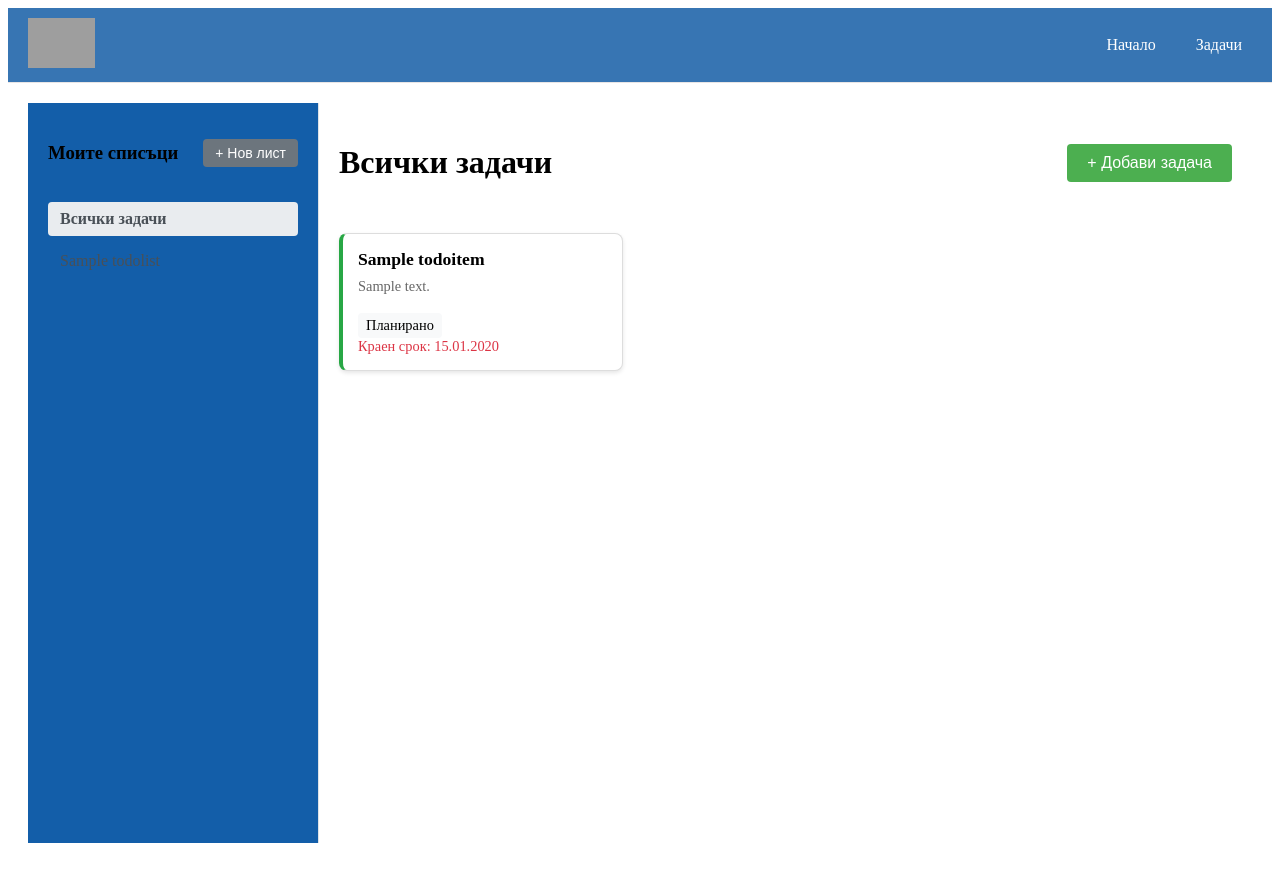
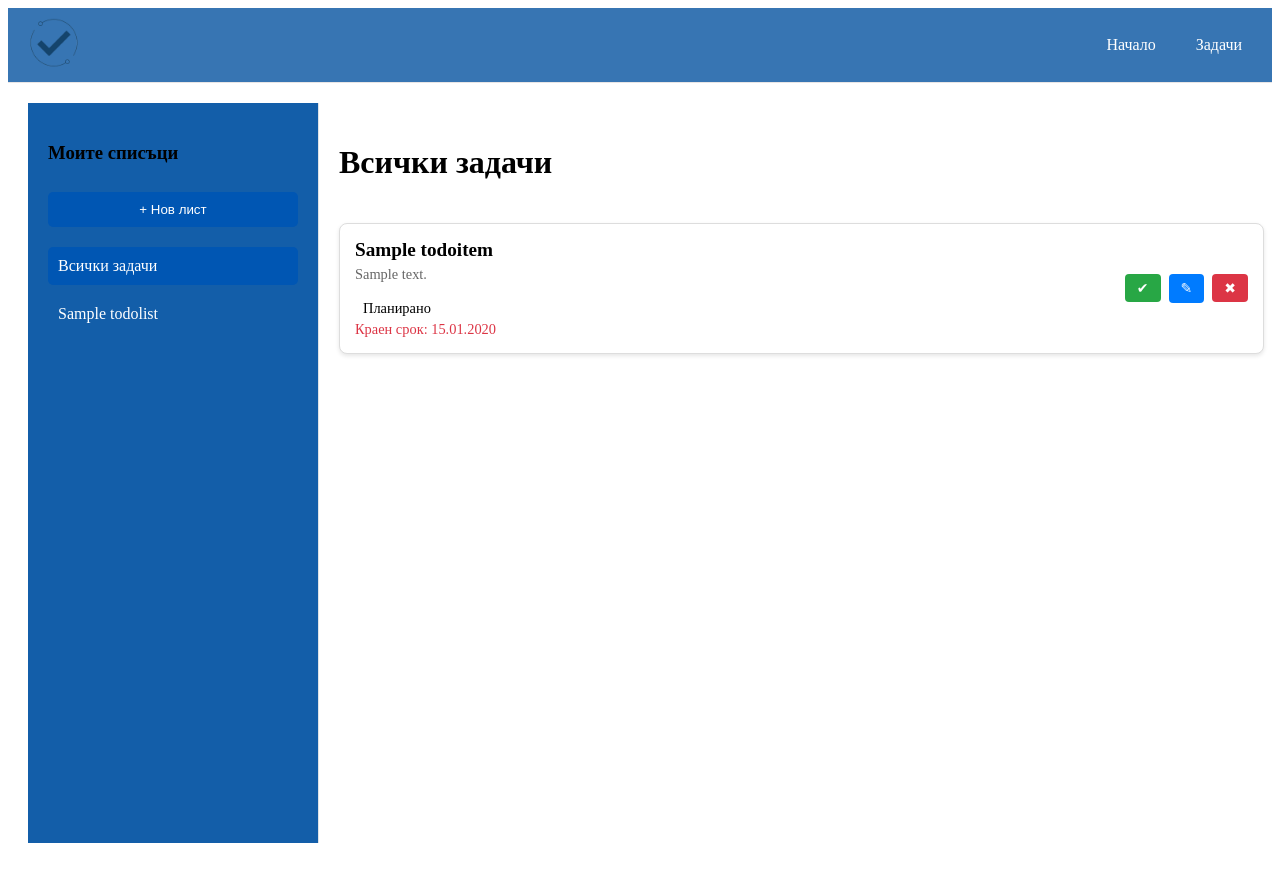
Before and after one commit to Marina-D-G/Focus-Manage-Improve-FMI-, a Django app: page /tasks/ in a window 1280 px wide. Run offline with Django 5.2, Linux system fonts and the light colour scheme; a user stored in the database is signed in; tables that the repository leaves empty hold one stand-in row (values such as "Sample post"); grey boxes are pictures that could not be loaded.

Commit message:
add task functionalities

```diff
--- a/base/templates/header.html
+++ b/base/templates/header.html
@@ -52,7 +52,7 @@
 <body>
     <header>
         <div class="logo">
-            <img src="fmi_icon.png" alt="Моето Лого">
+            <img src="static/fmi_icon.png" alt="Моето Лого">
         </div>
         <nav>
             <a href="{% url 'base:home' %}" class="{% if request.path == '/' %}active{% endif %}">Начало</a>
--- a/base/templates/registration/login.html
+++ b/base/templates/registration/login.html
@@ -2,13 +2,13 @@
 {% block content %}
 <div class="shadow-wrap">
  <div class="form-wrap">
-  <h3>Login </h3>
+  <h3>Вход в FMI</h3>
 <form method="POST">
  {% csrf_token %}
  {{form}}
- <button type="submit">Submit</button>
+ <button type="submit">Вход</button>
 </form>
-<a class="signup-link" href="{% url "base:sign_up" %}">Signup</a>
+<a class="signup-link" href="{% url "base:sign_up" %}">Регистрация</a>
 </div>
 </div>
 {% endblock content %}a
--- a/base/templates/registration/signup.html
+++ b/base/templates/registration/signup.html
@@ -2,13 +2,13 @@
 {% block content %}
 <div class="shadow-wrap">
  <div class="form-wrap">
-  <h3>Signup </h3>
+  <h3>Регистрация в FMI</h3>
 <form method="POST">
  {% csrf_token %}
  {{form}}
- <button type="submit">Submit</button>
+ <button type="submit">Регистрация</button>
 </form>
-<a class="signup-link" href="{% url "base:login" %}">Login</a>
+<a class="signup-link" href="{% url "base:login" %}">Вход</a>
 </div>
 </div>
 {% endblock content %}a
--- a/tasks/templates/tasks.html
+++ b/tasks/templates/tasks.html
@@ -9,10 +9,10 @@
     /* Layout */
     .page-container {
         display: flex;
-        min-height: calc(100vh - 60px); /* Изваждаме височината на header */
+        min-height: calc(100vh - 60px);
     }
 
-    /* Странична навигация */
+    /* Sidebar */
     .sidebar {
         width: 250px;
         background-color: #135ea9;
@@ -22,47 +22,44 @@
 
     .sidebar-header {
         display: flex;
-        justify-content: space-between;
-        align-items: center;
+        flex-direction: column;
+        gap: 10px;
         margin-bottom: 20px;
     }
 
     .add-list-button {
-        background-color: #6c757d;
+        width: 100%;
+        padding: 10px;
+        background-color: #0056b3;
         color: white;
-        padding: 6px 12px;
         border: none;
-        border-radius: 4px;
+        border-radius: 5px;
         cursor: pointer;
-        font-size: 14px;
+        text-align: center;
     }
 
     .todo-lists {
         display: flex;
         flex-direction: column;
-        gap: 8px;
+        gap: 10px;
     }
 
     .list-item {
-        display: flex;
-        align-items: center;
-        padding: 8px 12px;
-        border-radius: 4px;
-        color: #495057;
+        color: white;
         text-decoration: none;
-        transition: background-color 0.2s;
+        padding: 10px;
+        border-radius: 5px;
+        transition: background-color 0.3s;
     }
 
     .list-item:hover {
-        background-color: #e9ecef;
+        background-color: #0056b3;
     }
 
     .list-item.active {
-        background-color: #e9ecef;
-        font-weight: bold;
+        background-color: #0056b3;
     }
 
-    /* Основно съдържание */
     .main-content {
         flex-grow: 1;
         padding: 20px;
@@ -72,46 +69,52 @@
         display: flex;
         justify-content: space-between;
         align-items: center;
-        margin-bottom: 30px;
+        margin-bottom: 20px;
     }
 
     .add-task-button {
-        background-color: #4CAF50;
+        background-color: #28a745;
         color: white;
-        padding: 10px 20px;
-        border: none;
-        border-radius: 4px;
-        cursor: pointer;
-        font-size: 16px;
+        text-decoration: none;
+        padding: 10px 15px;
+        border-radius: 5px;
     }
 
-    .add-task-button:hover {
-        background-color: #45a049;
+    .delete-list-button{
+        background-color: #c11a1a;
+        color: white;
+        text-decoration: none;
+        padding: 10px 15px;
+        border-radius: 5px;
     }
 
-    /* Грид със задачи */
-    .todo-grid {
-        display: grid;
-        grid-template-columns: repeat(auto-fill, minmax(280px, 1fr));
-        gap: 20px;
+    /* Tasks layout */
+    .todo-list {
+        display: flex;
+        flex-direction: column;
+        gap: 15px;
     }
 
     .todo-card {
+        display: flex;
+        align-items: center;
+        justify-content: space-between;
+        width: 100%;
         background: white;
         border: 1px solid #ddd;
         border-radius: 8px;
         padding: 15px;
-        box-shadow: 0 2px 4px rgba(0,0,0,0.1);
+        box-shadow: 0 2px 4px rgba(0, 0, 0, 0.1);
     }
 
-    .priority-1 { border-left: 4px solid #28a745; }
-    .priority-2 { border-left: 4px solid #ffc107; }
-    .priority-3 { border-left: 4px solid #dc3545; }
+    .todo-info {
+        flex-grow: 1;
+    }
 
     .todo-title {
-        font-size: 1.1em;
+        font-size: 1.2em;
         font-weight: bold;
-        margin-bottom: 8px;
+        margin-bottom: 5px;
     }
 
     .todo-description {
@@ -125,71 +128,113 @@
         padding: 4px 8px;
         border-radius: 4px;
         font-size: 0.9em;
-        margin-top: 10px;
+        margin-top: 5px;
     }
 
-    .phase-todo { background-color: #f8f9fa; }
-    .phase-in_progress { background-color: #fff3cd; }
-    .phase-done { background-color: #d4edda; }
-
     .deadline {
+        font-size: 0.9em;
         color: #666;
-        font-size: 0.9em;
     }
 
     .overdue {
         color: #dc3545;
+    }
+
+    /* Buttons */
+    .task-buttons {
+        display: flex;
+        gap: 8px;
+    }
+
+    .btn {
+        padding: 6px 12px;
+        border: none;
+        border-radius: 4px;
+        cursor: pointer;
+        font-size: 14px;
+        text-decoration: none;
+    }
+
+    .btn-complete {
+        background-color: #28a745;
+        color: white;
+    }
+
+    .btn-delete {
+        background-color: #dc3545;
+        color: white;
+    }
+
+    .btn-edit {
+        background-color: #007bff;
+        color: white;
+    }
+
+    .btn:hover {
+        opacity: 0.85;
     }
 </style>
 {% endblock %}
 
 {% block content %}
 <div class="page-container">
-    <!-- Странична навигация с листове -->
+    <!-- Sidebar -->
     <div class="sidebar">
         <div class="sidebar-header">
             <h3>Моите списъци</h3>
-            <button class="add-list-button" onclick="window.location.href='/tasks/lists/add'">
-                + Нов лист
-            </button>
+            <button class="add-list-button" onclick="window.location.href='/tasks/lists/add'">+ Нов лист</button>
         </div>
         <div class="todo-lists">
-            <a href="{% url 'tasks:tasks' %}" class="list-item {% if not current_list %}active{% endif %}">
-                Всички задачи
-            </a>
+            <a href="{% url 'tasks:tasks' %}" class="list-item {% if not current_list %}active{% endif %}">Всички задачи</a>
             {% for list in todo_lists %}
-            <a href="{% url 'tasks:tasks' %}?list={{ list.id }}"
-               class="list-item {% if current_list.id == list.id %}active{% endif %}">
-                {{ list.name }}
-            </a>
+            <a href="{% url 'tasks:tasks' %}?list={{ list.id }}" class="list-item {% if current_list.id == list.id %}active{% endif %}">{{ list.name }}</a>
             {% endfor %}
         </div>
     </div>
 
-    <!-- Основно съдържание -->
+    <!-- Main Content -->
     <div class="main-content">
         <div class="content-header">
             <h1>{{ current_list.name|default:"Всички задачи" }}</h1>
-            <button class="add-task-button" onclick="window.location.href='/tasks/add'">
-                + Добави задача
-            </button>
+            {% if current_list %}
+                <a href="{% url 'tasks:add_task' current_list.id %}" class="add-task-button">+ Добави задача</a>
+                <form method="POST" action="{% url 'tasks:delete_list' current_list.id %}" onsubmit="return confirm('Сигурни ли сте, че искате да изтриете този списък?');">
+                    {% csrf_token %}
+                    <button type="submit" class="delete-list-button">✖ Изтрий списък</button>
+                </form>
+
+            {% endif %}
         </div>
 
-        <div class="todo-grid">
+        <div class="todo-list">
             {% for todo in tasks %}
             <div class="todo-card priority-{{ todo.priority }}">
+                <div class="todo-info">
                     <div class="todo-title">{{ todo.title }}</div>
-
                     {% if todo.description %}
                     <div class="todo-description">{{ todo.description }}</div>
                     {% endif %}
-
                     <div class="todo-status phase-{{ todo.phase }}">
                         {{ todo.get_phase_display }}
                     </div>
-
                     <div class="deadline {% if todo.deadline|date:'Y-m-d' < now|date:'Y-m-d' %}overdue{% endif %}">
                         Краен срок: {{ todo.deadline|date:"d.m.Y" }}
+                    </div>
+                </div>
+
+                <!-- Buttons -->
+                <div class="task-buttons">
+                    <form method="POST" action="{% url 'tasks:mark_done' todo.id %}">
+                        {% csrf_token %}
+                        <button class="btn btn-complete">✔</button>
+                    </form>
+
+                    <a href="{% url 'tasks:edit' todo.id %}" class="btn btn-edit">✎</a>
+
+                    <form method="POST" action="{% url 'tasks:delete' todo.id %}" onsubmit="return confirm('Сигурни ли сте?');">
+                        {% csrf_token %}
+                        <button class="btn btn-delete">✖</button>
+                    </form>
                 </div>
             </div>
             {% empty %}
--- a/tasks/urls.py
+++ b/tasks/urls.py
@@ -5,5 +5,10 @@ app_name = 'tasks'
 
 urlpatterns = [
     path('', views.tasks, name='tasks'),
-    path('add/', views.add_task, name='add_task'),
+    path('add_task/<int:list_id>/', views.add_task, name='add_task'),
+    path('delete_list/<int:list_id>/', views.delete_list, name='delete_list'),
+    path('<int:task_id>/done/', views.mark_done, name='mark_done'),
+    path('<int:task_id>/edit/', views.edit_task, name='edit'),
+    path('<int:task_id>/delete/', views.delete_task, name='delete'),
+    path('lists/add/', views.add_list, name='add_list'),
 ]
--- a/tasks/views.py
+++ b/tasks/views.py
@@ -1,6 +1,9 @@
-from django.shortcuts import render, get_object_or_404
+from django.shortcuts import render, redirect, get_object_or_404
 from django.utils import timezone
+from django.contrib.auth.models import User
+from django.contrib import messages
 from .models import TodoItem, TodoList
+from .forms import TaskForm, TodoListForm
 
 def home(request):
     return render(request, 'hello.html')
@@ -27,6 +30,74 @@ def tasks(request):
 
     return render(request, "tasks.html", context)
 
-def add_task(request):
-    # Тук ще добавите логиката за добавяне на нова задача
-    return render(request, 'hello.html') #add_task.html
+def add_task(request, list_id):
+    todo_list = get_object_or_404(TodoList, id=list_id, users=request.user)
+
+    if request.method == 'POST':
+        form = TaskForm(request.POST)
+        if form.is_valid():
+            task = form.save(commit=False)
+            task.todo_list = todo_list
+            task.user = request.user
+            task.save()
+
+            return redirect('tasks:tasks')
+    else:
+        form = TaskForm()
+
+    context = {
+        'form': form,
+        'todo_list': todo_list
+    }
+    return render(request, 'add.html', context)
+
+def delete_list(request, list_id):
+    todo_list = get_object_or_404(TodoList, id=list_id, users=request.user)
+
+    if request.method == 'POST':
+        todo_list.delete()
+        messages.success(request, 'Списъкът беше успешно изтрит.')
+        return redirect('tasks:tasks')
+
+    return redirect('tasks:tasks')
+
+def mark_done(request, task_id):
+    task = get_object_or_404(TodoItem, id=task_id)
+    task.status = True
+    task.save()
+    return redirect(request.META.get('HTTP_REFERER', 'tasks:tasks'))
+
+def edit_task(request, task_id):
+    task = get_object_or_404(TodoItem, id=task_id)
+
+    if request.method == "POST":
+        form = TaskForm(request.POST, instance=task)
+        if form.is_valid():
+            form.save()
+            return redirect("tasks:tasks")  # Пренасочва обратно към списъка със задачи
+    else:
+        form = TaskForm(instance=task)
+
+    return render(request, "edit.html", {"form": form, "task": task})
+
+def delete_task(request, task_id):
+    task = get_object_or_404(TodoItem, id=task_id)
+
+    if request.method == "POST":
+        task.delete()
+        return redirect("tasks:tasks")  # Пренасочване обратно към списъка със задачи
+
+    return redirect("tasks:tasks")  # Ако някой се опита да достъпи URL-а с GET
+
+def add_list(request):
+    if request.method == "POST":
+        form = TodoListForm(request.POST)
+        if form.is_valid():
+            task_list = form.save(commit=False)
+            task_list.save()
+            task_list.users.add(request.user)  # Добавя текущия потребител автоматично
+            return redirect("tasks:tasks")
+    else:
+        form = TodoListForm()
+
+    return render(request, "add_list.html", {"form": form})
```
Also changed, not shown: tasks/forms.py (added, +13 -0 lines), tasks/templates/add.html (added, +15 -0 lines), tasks/templates/add_list.html (added, +66 -0 lines), tasks/templates/edit.html (added, +15 -0 lines), tasks/templates/hello.html (deleted, +0 -7 lines), base/templates/static/fmi_icon.png (added). Lines whose indentation alone changed are shown as unchanged.
